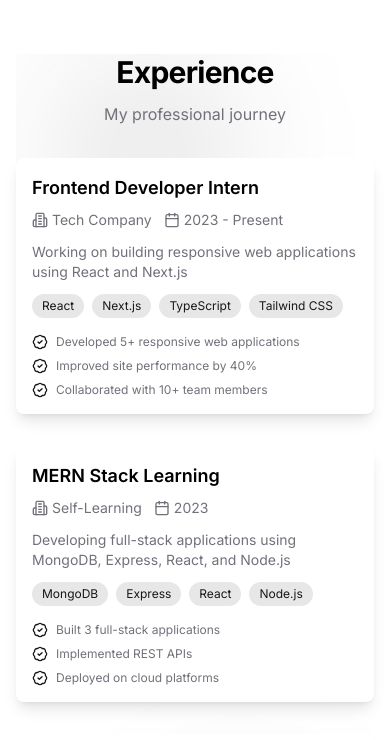
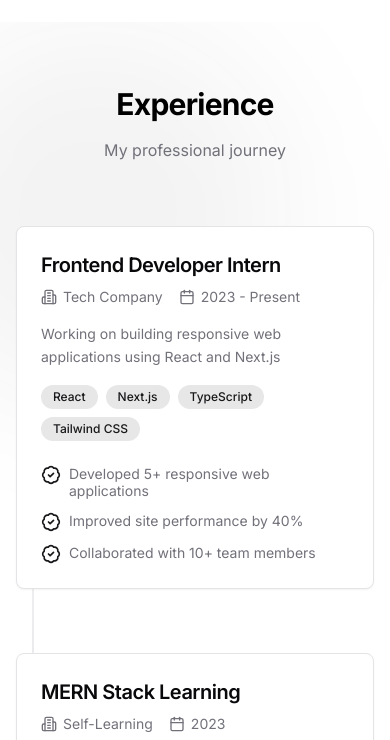
Before and after one commit to paul1029-ife/ifeoluwa-portfolio, a Next.js app: page / in a window 390 px wide. Shown: the part 4264-5004 px from the top of the page. Built offline with nearby package versions, Linux system fonts and the light colour scheme.

Commit message:
Fix experience section.

```diff
--- a/components/experience.tsx
+++ b/components/experience.tsx
@@ -2,6 +2,7 @@
 
 import { motion } from "framer-motion";
 import { BadgeCheck, Building2, Calendar, ExternalLink } from "lucide-react";
+import { Card } from "@/components/ui/card";
 
 const experiences = [
   {
@@ -45,95 +46,119 @@ const experiences = [
   },
 ];
 
+const containerVariants = {
+  hidden: { opacity: 0 },
+  visible: {
+    opacity: 1,
+    transition: {
+      staggerChildren: 0.2,
+    },
+  },
+};
+
+const itemVariants = {
+  hidden: { opacity: 0, y: 20 },
+  visible: {
+    opacity: 1,
+    y: 0,
+    transition: {
+      duration: 0.5,
+    },
+  },
+};
+
 export function ExperienceSection() {
   return (
-    <section id="experience" className="w-full py-8 md:py-16">
-      <div className="mx-auto max-w-7xl px-4 sm:px-6 lg:px-8">
-        <div className="relative">
-          {/* Background gradient */}
-          <div className="absolute inset-0 -z-10 overflow-hidden">
-            <div className="absolute left-[10%] top-0 h-48 w-48 rounded-full bg-primary/10 blur-3xl md:h-72 md:w-72" />
-            <div className="absolute right-[10%] bottom-0 h-48 w-48 rounded-full bg-primary/10 blur-3xl md:h-72 md:w-72" />
+    <section
+      id="experience"
+      className="relative w-full overflow-hidden py-16 md:py-24"
+    >
+      {/* Enhanced background gradient */}
+      <div className="pointer-events-none absolute inset-0 -z-10">
+        <div className="absolute left-1/4 top-0 h-96 w-96 -translate-x-1/2 rounded-full bg-primary/5 blur-3xl" />
+        <div className="absolute right-1/4 bottom-0 h-96 w-96 translate-x-1/2 rounded-full bg-primary/5 blur-3xl" />
       </div>
 
+      <div className="mx-auto max-w-7xl px-4 sm:px-6 lg:px-8">
+        <motion.div
+          initial="hidden"
+          whileInView="visible"
+          viewport={{ once: true }}
+          variants={containerVariants}
+          className="relative"
+        >
           {/* Header */}
-          <motion.div
-            className="text-center"
-            initial={{ opacity: 0, y: 20 }}
-            whileInView={{ opacity: 1, y: 0 }}
-            viewport={{ once: true }}
-            transition={{ duration: 0.5 }}
-          >
+          <motion.div className="text-center" variants={itemVariants}>
             <h2 className="text-3xl font-bold tracking-tight sm:text-4xl md:text-5xl">
               Experience
             </h2>
-            <p className="mt-3 text-base text-muted-foreground sm:text-lg">
+            <p className="mt-4 text-base text-muted-foreground sm:text-lg">
               My professional journey
             </p>
           </motion.div>
 
           {/* Timeline */}
-          <div className="relative mt-8 md:mt-16">
-            {/* Timeline line - Only visible on large screens */}
-            <div className="absolute left-4 top-0 hidden h-full w-0.5 bg-gradient-to-b from-primary/0 via-primary/50 to-primary/0 md:block md:left-1/2" />
+          <div className="relative mt-16">
+            {/* Timeline line */}
+            <div className="absolute left-4 top-0 h-full w-0.5 bg-gradient-to-b from-transparent via-border to-transparent md:left-1/2" />
 
             {/* Experience cards */}
-            <div className="space-y-8 md:space-y-12">
+            <div className="space-y-16">
               {experiences.map((experience, index) => (
                 <div key={experience.title} className="relative">
                   <motion.div
-                    initial={{ opacity: 0, y: 20 }}
-                    whileInView={{ opacity: 1, y: 0 }}
-                    viewport={{ once: true }}
-                    transition={{ duration: 0.5, delay: index * 0.1 }}
-                    className={`relative mx-auto w-full md:w-5/12 ${
+                    variants={itemVariants}
+                    className={`relative mx-auto flex w-full flex-col md:w-[calc(50%-2rem)] ${
                       index % 2 === 0
                         ? "md:mr-auto md:pr-8"
                         : "md:ml-auto md:pl-8"
                     }`}
                   >
-                    {/* Timeline dot - Only visible on large screens */}
+                    {/* Timeline dot */}
                     <div
-                      className={`absolute top-8 hidden h-4 w-4 rounded-full border-2 border-primary bg-background md:block ${
-                        index % 2 === 0
-                          ? "right-0 translate-x-1/2"
-                          : "left-0 -translate-x-1/2"
+                      className={`absolute top-8 hidden h-4 w-4 rounded-full border-4 border-primary bg-background md:block ${
+                        index % 2 === 0 ? "-right-10" : "-left-10"
                       }`}
                     />
 
                     {/* Card */}
-                    <div className="group relative rounded-lg bg-card p-4 shadow-lg transition-shadow hover:shadow-xl sm:p-6">
+                    <Card className="group relative overflow-hidden p-6 transition-all hover:shadow-lg">
+                      {/* Subtle gradient overlay */}
+                      <div className="absolute inset-0 bg-gradient-to-br from-primary/5 to-transparent opacity-0 transition-opacity group-hover:opacity-100" />
+
+                      {/* Content */}
+                      <div className="relative">
                         {/* Header */}
-                      <div className="flex items-center justify-between gap-2">
-                        <h3 className="text-lg font-semibold sm:text-xl">
+                        <div className="flex items-center justify-between gap-4">
+                          <h3 className="text-xl font-semibold tracking-tight">
                             {experience.title}
                           </h3>
-                        <ExternalLink className="h-4 w-4 opacity-0 transition-opacity group-hover:opacity-100 sm:h-5 sm:w-5" />
+                          <ExternalLink className="h-5 w-5 opacity-0 transition-opacity group-hover:opacity-100" />
                         </div>
 
                         {/* Company and Period */}
-                      <div className="mt-2 flex flex-wrap gap-3 text-sm text-muted-foreground">
-                        <div className="flex items-center gap-1">
+                        <div className="mt-2 flex flex-wrap items-center gap-4 text-sm text-muted-foreground">
+                          <div className="flex items-center gap-1.5">
                             <Building2 className="h-4 w-4" />
-                          {experience.company}
+                            <span>{experience.company}</span>
                           </div>
-                        <div className="flex items-center gap-1">
+                          <div className="flex items-center gap-1.5">
                             <Calendar className="h-4 w-4" />
-                          {experience.period}
+                            <span>{experience.period}</span>
                           </div>
                         </div>
 
                         {/* Description */}
-                      <p className="mt-3 text-sm text-muted-foreground sm:text-base">
+                        <p className="mt-4 text-sm leading-relaxed text-muted-foreground">
                           {experience.description}
                         </p>
 
                         {/* Skills */}
-                      <div className="mt-3 flex flex-wrap gap-2">
+                        <div className="mt-4 flex flex-wrap gap-2">
                           {experience.skills.map((skill) => (
                             <span
                               key={skill}
-                            className="rounded-full bg-primary/10 px-2.5 py-1 text-xs text-primary sm:text-sm"
+                              className="inline-flex items-center rounded-full bg-primary/10 px-3 py-1 text-xs font-medium text-primary"
                             >
                               {skill}
                             </span>
@@ -141,28 +166,32 @@ export function ExperienceSection() {
                         </div>
 
                         {/* Highlights */}
-                      <ul className="mt-4 space-y-2">
+                        <ul className="mt-6 space-y-3">
                           {experience.highlights.map((highlight, i) => (
                             <motion.li
                               key={highlight}
                               initial={{ opacity: 0, x: -10 }}
                               whileInView={{ opacity: 1, x: 0 }}
                               viewport={{ once: true }}
-                            transition={{ duration: 0.3, delay: 0.1 + i * 0.1 }}
-                            className="flex items-center gap-2 text-xs text-muted-foreground sm:text-sm"
+                              transition={{
+                                duration: 0.3,
+                                delay: 0.2 + i * 0.1,
+                              }}
+                              className="flex items-start gap-2 text-sm text-muted-foreground"
                             >
-                            <BadgeCheck className="h-4 w-4 shrink-0 text-primary" />
-                            {highlight}
+                              <BadgeCheck className="h-5 w-5 shrink-0 text-primary" />
+                              <span className="leading-tight">{highlight}</span>
                             </motion.li>
                           ))}
                         </ul>
                       </div>
+                    </Card>
                   </motion.div>
                 </div>
               ))}
             </div>
           </div>
-        </div>
+        </motion.div>
       </div>
     </section>
   );
```
Lines whose indentation alone changed are shown as unchanged.
